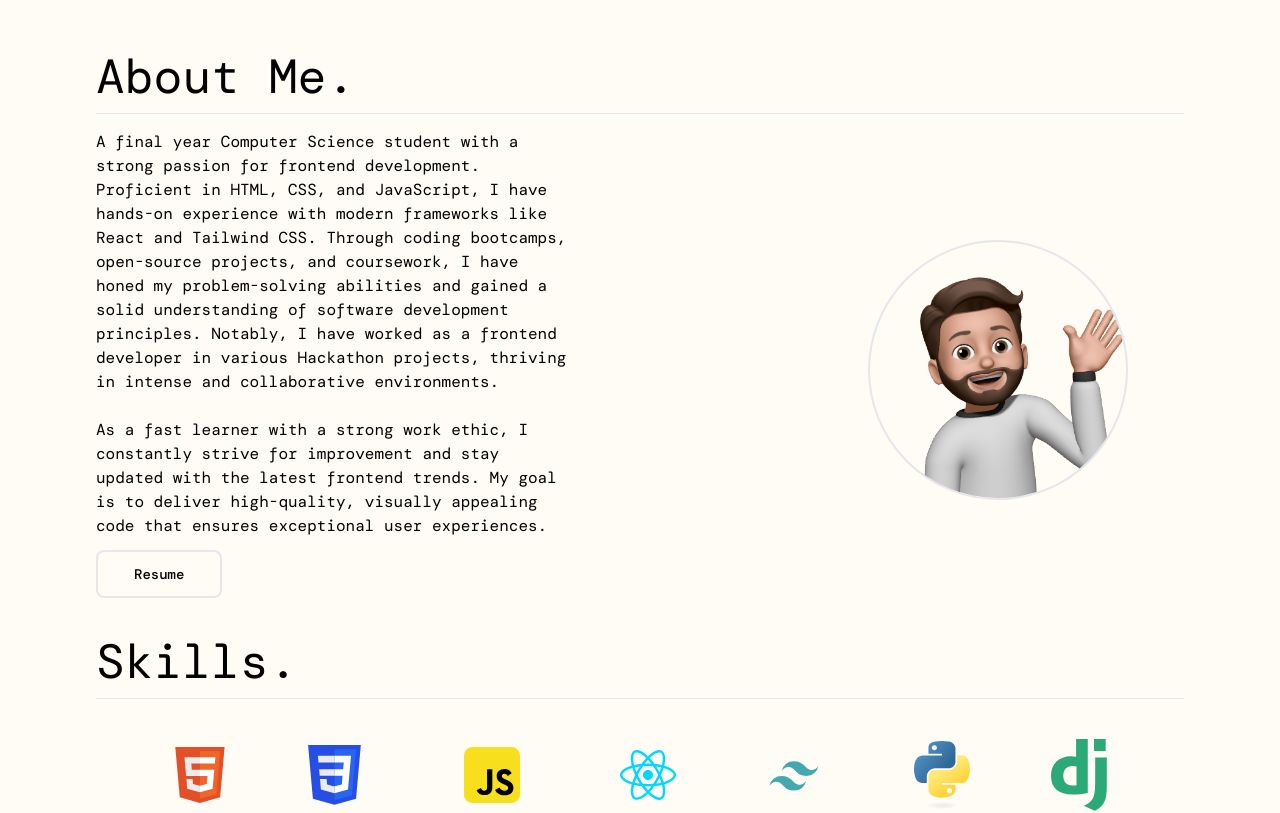
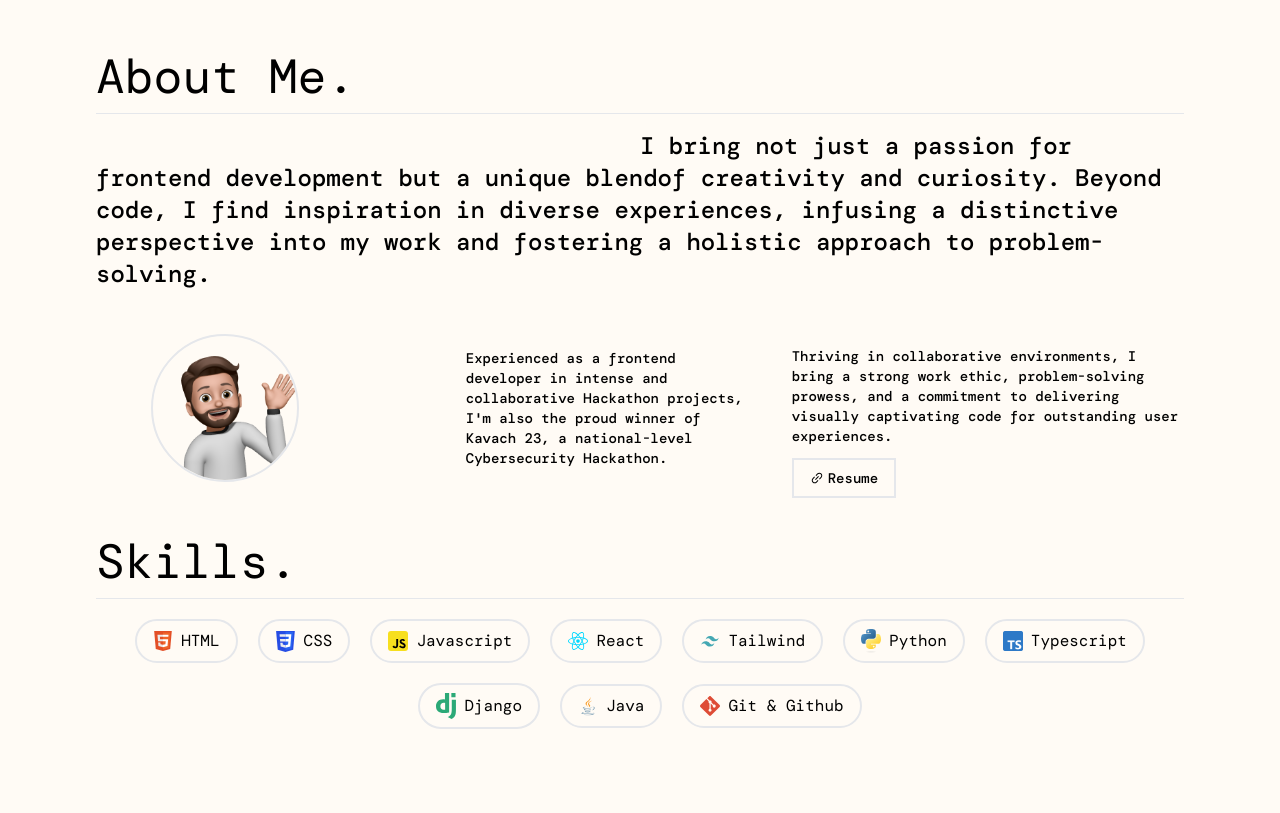
Before and after one commit to Yash-Sakre/YashSakre, a React (Vite) app: page / in a window 1280 px wide. Shown: the part 729-1542 px from the top of the page. Built offline with nearby package versions, Linux system fonts and the light colour scheme; a web font is replaced by a local one.

Commit message:
New About and Skill section added

```diff
--- a/src/App.jsx
+++ b/src/App.jsx
@@ -1,4 +1,4 @@
-import { BrowserRouter as Router, Route } from "react-router-dom";
+import { BrowserRouter as Router , Route } from "react-router-dom";
 import { Routes } from "react-router-dom";
 
 import Header from "./header/Header";
@@ -8,7 +8,7 @@ import Projects from "./pages/projects/Projects";
 import Contact from "./pages/contact/Contact";
 import Footer from "./Footer/Footer";
 import Landing from "./pages/Landing/Landing";
-
+import New from "./pages/New"
 function App() {
 
   return (
@@ -17,13 +17,15 @@ function App() {
       <div className="w-[85%] m-auto ">
 
         <Header />
-        <Router>
+        <Router >
           <Routes>
             <Route path="/" element={<Landing />} />
-            <Route path="home" element={<Home />} />
+            <Route path="/new" element={<New />} />
+
+            {/* <Route path="home" element={<Home />} />
             <Route path="about" element={<About />} />
             <Route path="projects" element={<Projects />} />
-            <Route path="contact" element={<Contact />} />
+            <Route path="contact" element={<Contact />} /> */}
           </Routes>
         </Router>
         <Footer />
--- a/src/components/skills.json
+++ b/src/components/skills.json
@@ -24,11 +24,20 @@
       "skillName": "Python"
     },
     {
+      "imagePath": "../assests/Typescript.png",
+      "skillName": "Typescript"
+    },
+    {
       "imagePath": "../assests/django.svg",
       "skillName": "Django"
+    },
+    {
+      "imagePath": "../assests/java.png",
+      "skillName": "Java"
     },
     {
       "imagePath": "../assests/git.svg",
       "skillName": "Git & Github"
     }
+
   ]
--- a/src/header/Header.jsx
+++ b/src/header/Header.jsx
@@ -3,8 +3,7 @@ import { Link } from "react-scroll";
 import { RxCross2 } from "react-icons/rx";
 import { CiMenuFries } from "react-icons/ci";
 import { useState } from "react";
-import { motion } from "framer-motion"
-import {  fadeIn } from "../components/Variant";
+
 import logo from "../assets/logo.png"
 const Header = () => {
   const [nav, setNav] = useState(false);
@@ -20,9 +19,10 @@ const Header = () => {
   ];
 
 
+
   return (
-    <motion.div
-      variants={fadeIn('up',0.3)} initial="hidden" whileInView={'show'} viewport={{once:false, amount:0.7}}
+    <div
+
       className="navBar flex justify-between items-center py-[1rem]  sticky top-0 z-[1000] bg-[#FFFBF5] dark:bg-black dark:text-white"
     >
       {/* Logo */}
@@ -77,7 +77,7 @@ const Header = () => {
           </li>
         ))}
       </ul>
-    </motion.div>
+    </div>
   );
 };
 
--- a/src/pages/about/About.jsx
+++ b/src/pages/about/About.jsx
@@ -8,10 +8,11 @@ import tailwindImage from "../../assets/tailwind.svg";
 import pythonImage from "../../assets/python.svg";
 import djangoImage from "../../assets/django.svg";
 import gitImage from "../../assets/git.svg";
+import java from "../../assets/java.png";
+import typescript from "../../assets/Typescript.png";
 // Add more image imports as needed
-import Png1 from "../../assets/about/Png1.png"
-
-
+import Png1 from "../../assets/about/Png1.png";
+import { AiOutlineLink } from "react-icons/ai";
 const imageMap = {
   "../assests/html5.svg": htmlImage,
   "../assests/css3.svg": cssImage,
@@ -21,62 +22,78 @@ const imageMap = {
   "../assests/python.svg": pythonImage,
   "../assests/django.svg": djangoImage,
   "../assests/git.svg": gitImage,
+  "../assests/java.png": java,
+  "../assests/Typescript.png": typescript,
 
   // Map more image paths to imported images
 };
 const About = () => {
   function resume() {
     window.open(
-      "https://drive.google.com/file/d/1k2CYVAvsIgZr2uM416WjYRS3ifqF7P7P/view?usp=sharing"
+      "https://drive.google.com/file/d/1SOhJ4B_qWFbKN8-6fFk8-qsMMLvBddte/view?usp=drive_link"
     );
   }
   return (
     <div className="xl:min-h-screen flex flex-col " id="about">
       <div className="text-[3rem]">About Me.</div>
       <hr />
-      <div className=" md:flex py-4 items-center lg:gap-60 ">
-        <div className="w-[100%] lg:w-[50%]">
-          A final year Computer Science student with a strong passion for
-          frontend development. Proficient in HTML, CSS, and JavaScript, I have
-          hands-on experience with modern frameworks like React and Tailwind
-          CSS. Through coding bootcamps, open-source projects, and coursework, I
-          have honed my problem-solving abilities and gained a solid
-          understanding of software development principles. Notably, I have
-          worked as a frontend developer in various Hackathon projects, thriving
-          in intense and collaborative environments.
-          <br />
-          <br />
-          As a fast learner with a strong work ethic, I constantly strive for
-          improvement and stay updated with the latest frontend trends. My goal
-          is to deliver high-quality, visually appealing code that ensures
-          exceptional user experiences.
-          <div>
-            <button
-              onClick={resume}
-              className="btn my-3 py-3 px-9 text-sm font-medium text-center border-2 rounded-lg bg-primary-700 sm:w-fit hover:bg-primary-800 focus:ring-4 focus:outline-none focus:ring-primary-300 dark:bg-primary-600 dark:hover:bg-primary-700 dark:focus:ring-primary-800"
-            >
-              Resume
-            </button>
+      <div className=" md:flex flex-col py-4  items-center  ">
+        <div className="w-full justify-center md:text-2xl font-medium">
+          <span className="ml-[50%]">
+            I bring not just a passion for frontend development but a unique
+            blend
+          </span>
+          of creativity and curiosity. Beyond code, I find inspiration in
+          diverse experiences, infusing a distinctive perspective into my work
+          and fostering a holistic approach to problem-solving.
+        </div>
+        <div className="  flex items-center w-full mt-4    ">
+          <div className="md:flex  w-full gap-10">
+            <div className="  md:flex items-center  justify-center">
+              <div className="flex justify-center">
+                <img
+                  className=" w-[50%]  md:w-[40%] md:mr-[30%] mb-4 md:mb-0 rounded-full border-2 object-contain "
+                  src={Png1}
+                  alt=""
+                />
+              </div>
+              <div className=" text-sm font-medium w-full md:w-[40%] lg:w-[50%]">
+                Experienced as a frontend developer in intense and collaborative
+                Hackathon projects, I&apos;m also the proud winner of Kavach 23,
+                a national-level Cybersecurity Hackathon.
+              </div>
+            </div>
+            <div className="text-sm font-medium mt-10  w-full">
+              Thriving in collaborative environments, I bring a strong work
+              ethic, problem-solving prowess, and a commitment to delivering
+              visually captivating code for outstanding user experiences.
+              <div className="">
+                <button
+                  onClick={resume}
+                  className="btn flex justify-center items-center gap-1 my-3 py-2 px-4 hover border-2"
+                >
+                  <AiOutlineLink />
+                  <span>Resume</span>
+                </button>
+              </div>
+            </div>
           </div>
-        </div>
-        <div className=" ">
-          <img className="mx-auto w-[60%] md:w-[70%] rounded-full border-2 object-contain " src={Png1} alt="" />
         </div>
       </div>
 
       <div className="flex flex-col">
         <div className="text-[3rem]">Skills.</div>
         <hr />
-        <div className="flex flex-col flex-wrap mt-10">
-          <div className="flex flex-row flex-wrap gap-10 md:gap-20  items-center justify-center text-center">
+        <div className="flex flex-col  flex-wrap mt-5">
+          <div className="flex flex-row flex-wrap  md:gap-5 gap-2 items-center justify-center ">
             {skills.map((skill, index) => (
-              <div key={index} className="flex flex-col items-center">
+              <div key={index} className="flex justify-center items-center border-2 py-2 px-4 rounded-full gap-2 hover">
                 <img
-                  className="object-cover w-14 "
+                  className="object-cover w-5"
                   src={imageMap[skill.imagePath]}
                   alt={skill.skillName}
                 />
-                <div className="pt-4">{skill.skillName}</div>
+                <div className="">{skill.skillName}</div>
               </div>
             ))}
           </div>
```
Also changed, not shown: src/assets/Typescript.png (added), src/assets/java.png (added).
